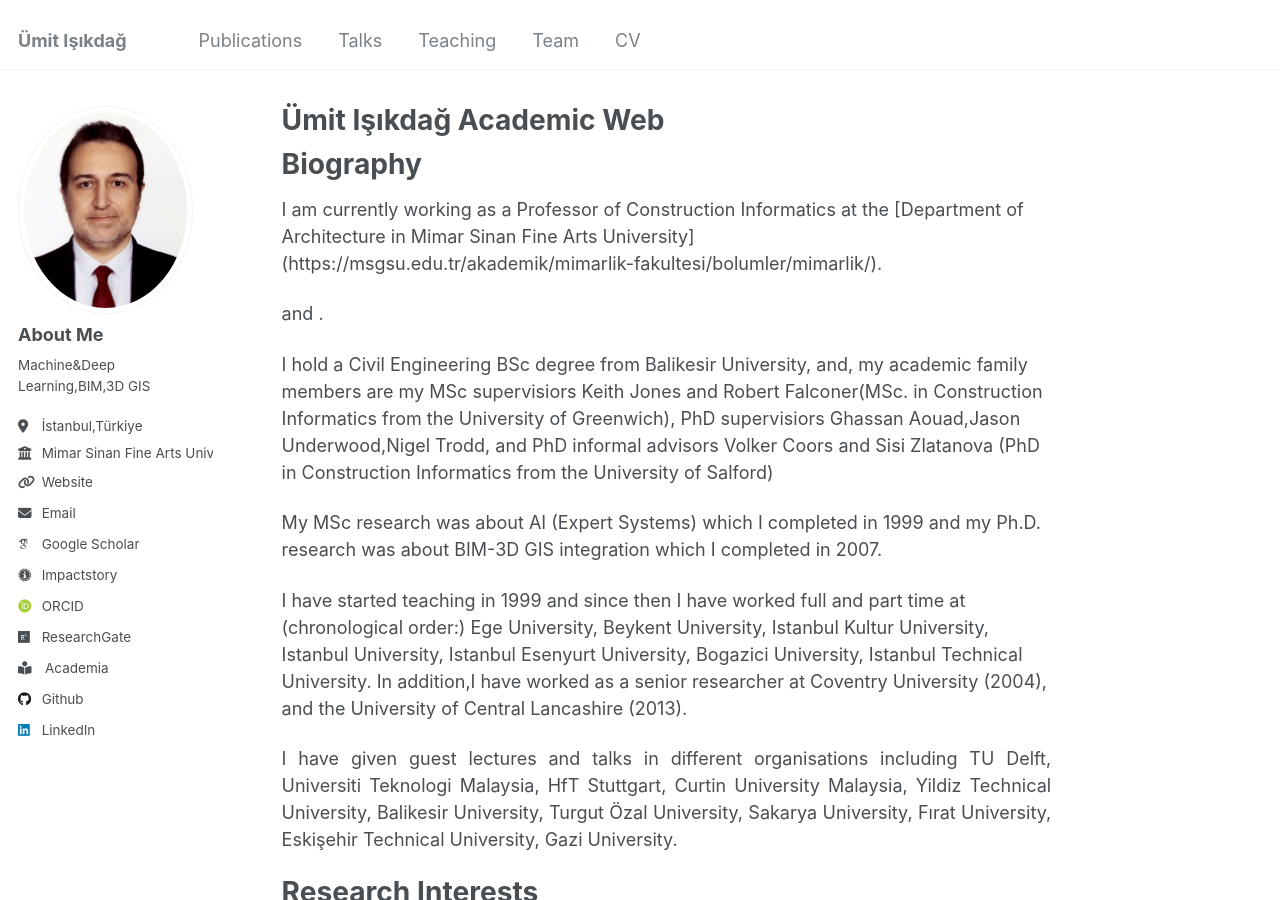
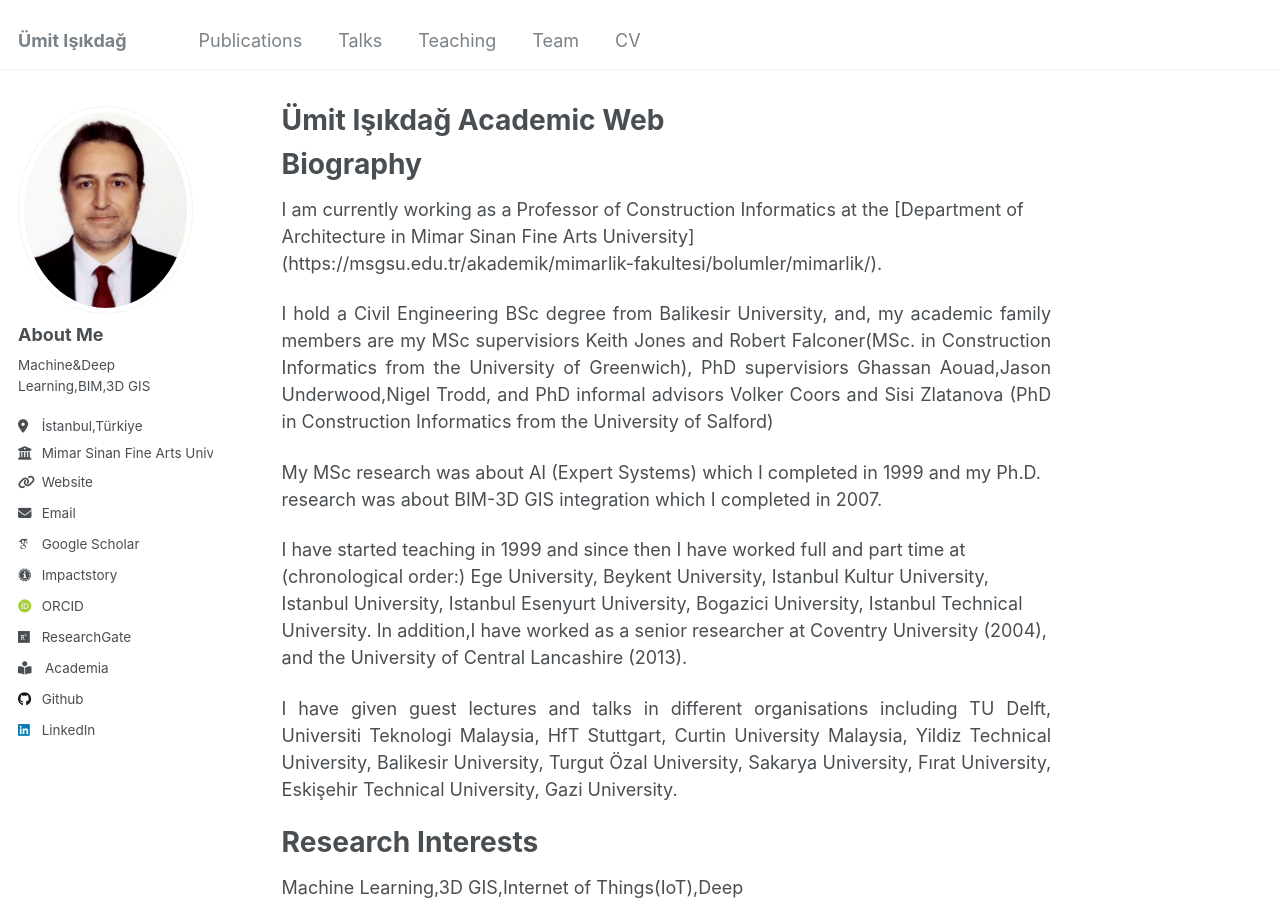
Before and after one commit to uisikdag/uisikdag.github.io, a Jekyll site: the page built from _pages/about.md, in a window 1280 px wide and 900 px high. Built offline with Jekyll 4.4.1, drawn with Linux system fonts in a browser that asks for light colours; some web fonts are replaced.

Commit message:
Update about.md

```diff
--- a/_pages/about.md
+++ b/_pages/about.md
@@ -12,13 +12,12 @@ Biography
 I am currently working as a Professor of Construction Informatics at the [Department of Architecture in Mimar Sinan Fine Arts University]
 (https://msgsu.edu.tr/akademik/mimarlik-fakultesi/bolumler/mimarlik/).
 
-and .
-{: style="text-align: justify;"}
+
 I hold a Civil Engineering BSc degree from Balikesir University, and,
 my academic family members are my MSc supervisiors Keith Jones and Robert Falconer(MSc. in Construction Informatics from the University of Greenwich),
 PhD supervisiors Ghassan Aouad,Jason Underwood,Nigel Trodd, and PhD informal advisors Volker Coors and Sisi Zlatanova
 (PhD in Construction Informatics from the University of Salford)
-
+{: style="text-align: justify;"}
 
 My MSc research was about AI (Expert Systems) which I completed in 1999 and my Ph.D. research was about BIM-3D GIS integration which I completed in 2007.
 
```
